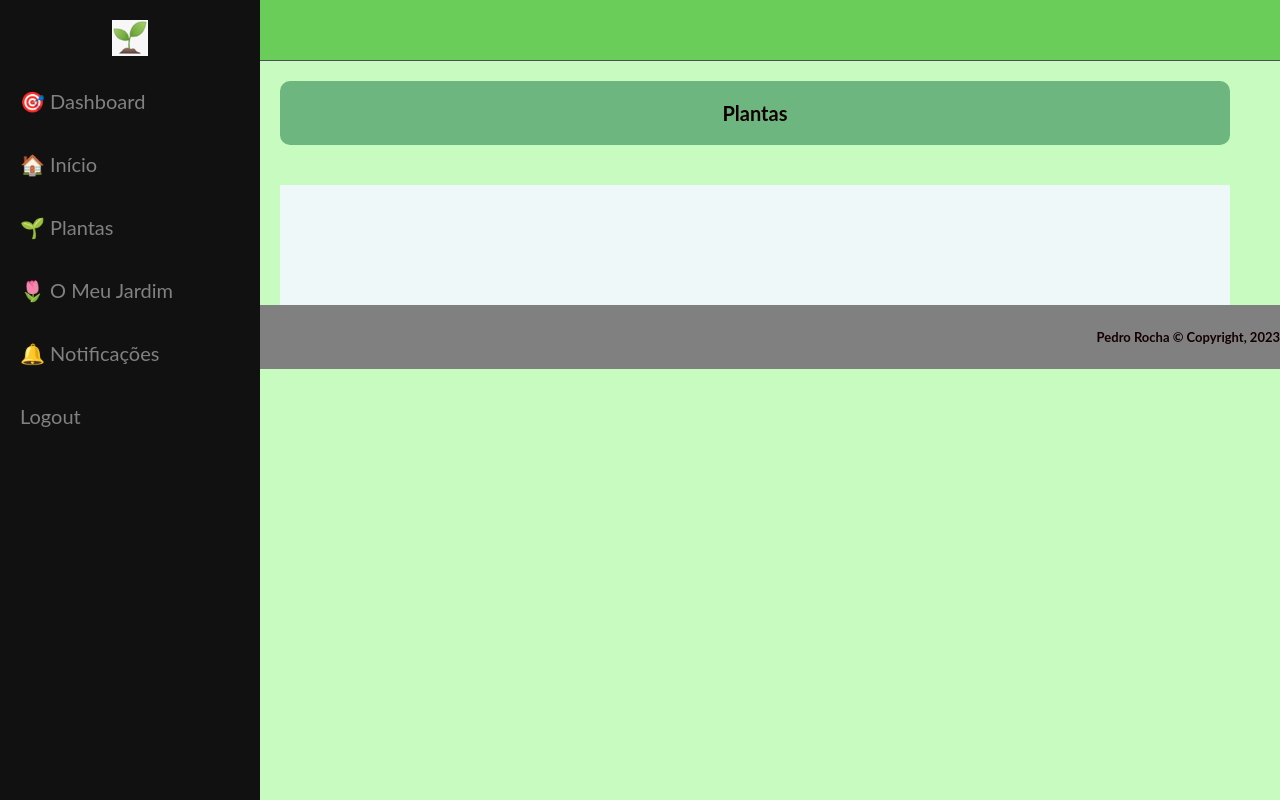
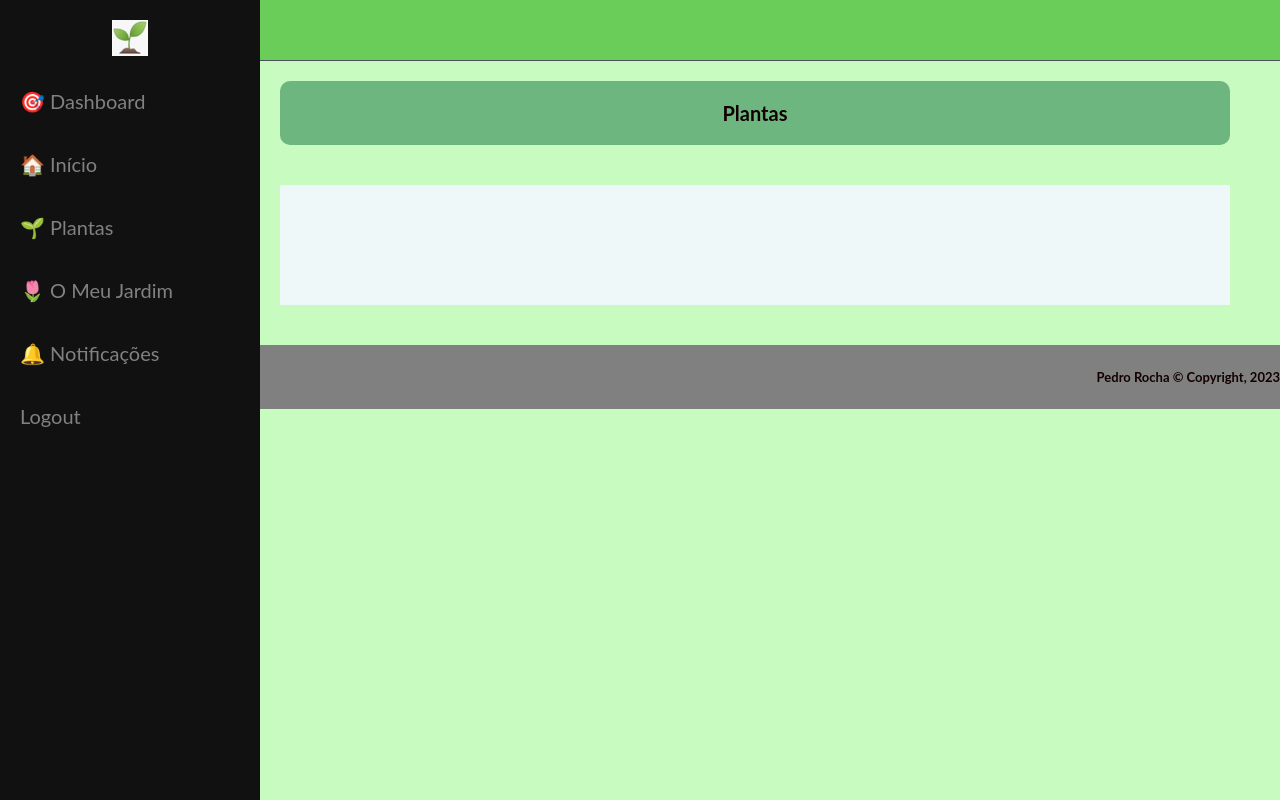
Before and after one commit to DEISI-ULHT-TFC-2022-23/TFC-DEISI307-Sistema-Monitoriza-o-Plantas-Frontend-Backend, a Django app: page /plantas in a window 1280 px wide. Run offline with Django 4.2, Linux system fonts and the light colour scheme; data that the repository does not hold is empty.

Commit message:
finalizacao

```diff
--- a/config/settings.py
+++ b/config/settings.py
@@ -106,6 +106,7 @@ USE_I18N = True
 
 USE_TZ = True
 
+DATE_INPUT_FORMATS = ['%d/%m/%Y']
 
 # Static files (CSS, JavaScript, Images)
 # https://docs.djangoproject.com/en/4.1/howto/static-files/
--- a/tfc/templates/tfc/omeujardim.html
+++ b/tfc/templates/tfc/omeujardim.html
@@ -20,6 +20,6 @@
         {% endfor %}
     </div>
 
-
+    <div class="espacamento"></div>
 
 {% endblock main %}
--- a/tfc/templates/tfc/plantas.html
+++ b/tfc/templates/tfc/plantas.html
@@ -20,6 +20,7 @@
         {% endfor %}
     </div>
 
+    <div class="espacamento"></div>
 
 
 {% endblock main %}
```
Also changed, not shown: cato.jpeg (added), violetajpg.jpg (added).
